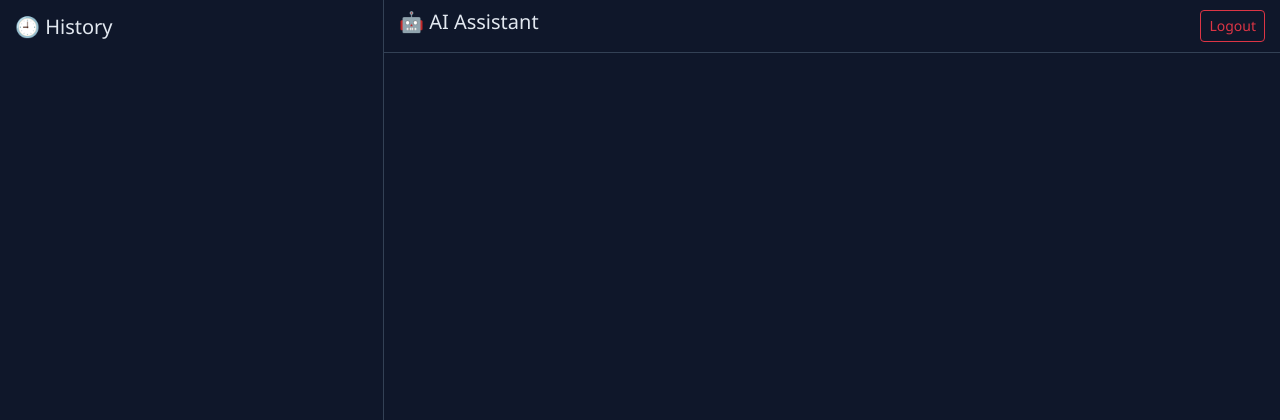
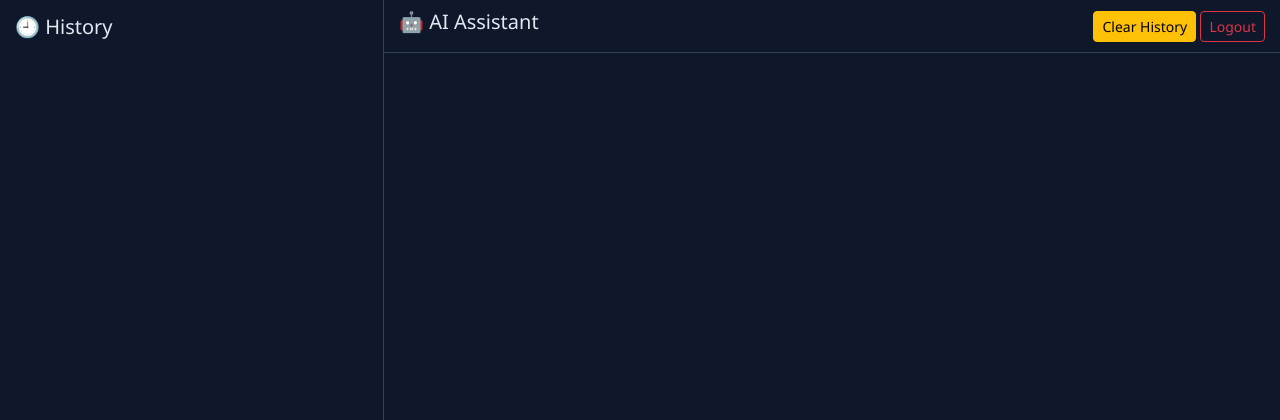
Before and after one commit to charanbunga463-hash/ai-flask-app, a Flask app: template python-saas/templates/dashboard.html in a window 1280 px wide. Shown: the top 420 px of the page. Run offline with Flask 3, Linux system fonts and the light colour scheme; the template is opened without the code that fills it, so the values that code supplies are empty.

Commit message:
Update dashboard.html

```diff
--- a/python-saas/templates/dashboard.html
+++ b/python-saas/templates/dashboard.html
@@ -49,6 +49,7 @@ body {
     border-bottom: 1px solid #334155;
     display: flex;
     justify-content: space-between;
+    align-items: center;
 }
 
 /* Messages */
@@ -98,7 +99,7 @@ body {
 
 <div class="main-container">
 
-    <!-- LEFT SIDE: CHAT HISTORY -->
+    <!-- LEFT SIDE -->
     <div class="sidebar">
         <h5>🕘 History</h5>
 
@@ -109,13 +110,21 @@ body {
         {% endfor %}
     </div>
 
-    <!-- RIGHT SIDE: CHAT -->
+    <!-- RIGHT SIDE -->
     <div class="chat-area">
 
         <!-- Top -->
         <div class="top-bar">
             <h5>🤖 AI Assistant</h5>
-            <a href="/logout" class="btn btn-sm btn-outline-danger">Logout</a>
+
+            <div>
+                <!-- ✅ DELETE BUTTON -->
+                <form method="POST" action="/delete_history" style="display:inline;" onsubmit="return confirmDelete();">
+                    <button class="btn btn-sm btn-warning">Clear History</button>
+                </form>
+
+                <a href="/logout" class="btn btn-sm btn-outline-danger">Logout</a>
+            </div>
         </div>
 
         <!-- Messages -->
@@ -175,6 +184,11 @@ if (chatBox) {
         }
     };
 }
+
+/* ✅ CONFIRM DELETE */
+function confirmDelete() {
+    return confirm("Are you sure you want to delete all chat history?");
+}
 </script>
 
 </body>
```
